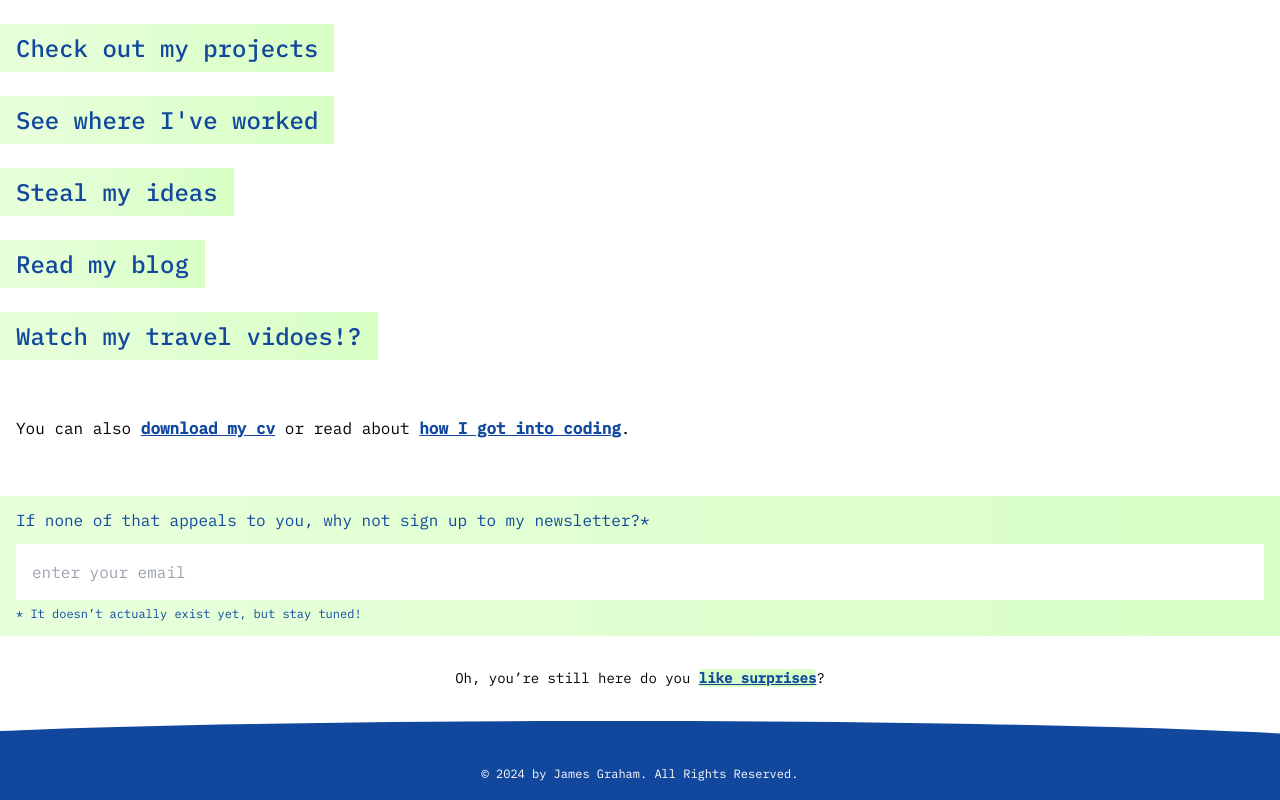
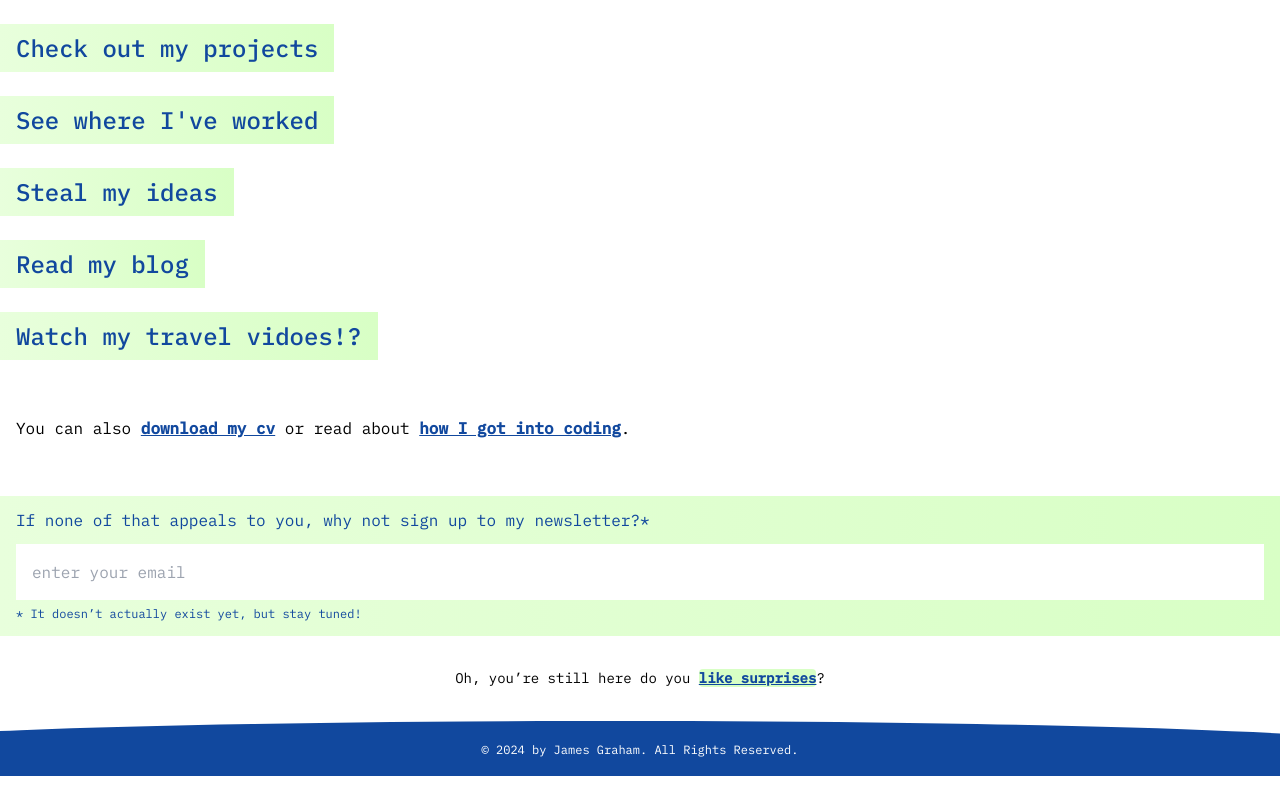
Before and after one commit to jg35/portfolio, a Next.js app: page / in a window 1280 px wide. Shown: the part 247-1047 px from the top of the page. After the commit the page ends 1023 px from the top, so only its background shows below. Built offline with nearby package versions, Linux system fonts and the light colour scheme.

Commit message:
move link

```diff
--- a/app/(navigation)/layout.tsx
+++ b/app/(navigation)/layout.tsx
@@ -1,3 +1,5 @@
+import AnchorLink from "@/components/AnchorLink";
+
 export default function NavigationLayout({
   children,
 }: Readonly<{
@@ -9,7 +11,7 @@ export default function NavigationLayout({
         <nav>
           <ul>
             <li>
-              <a href="/work">work</a>
+              <AnchorLink href="/">home</AnchorLink>
             </li>
           </ul>
         </nav>
--- a/components/Footer.tsx
+++ b/components/Footer.tsx
@@ -1,12 +1,8 @@
 import React from "react";
-import AnchorLink from "./AnchorLink";
 
 const Footer: React.FC = () => {
   return (
     <footer className="text-white text-center circular bg-blue pb-4 mt-4 w-full overflow-x-clip relative">
-      <div>
-        <AnchorLink href="/">home</AnchorLink>
-      </div>
       <small className="text-xs">
         © 2024 by James Graham. All Rights Reserved.
       </small>
```
